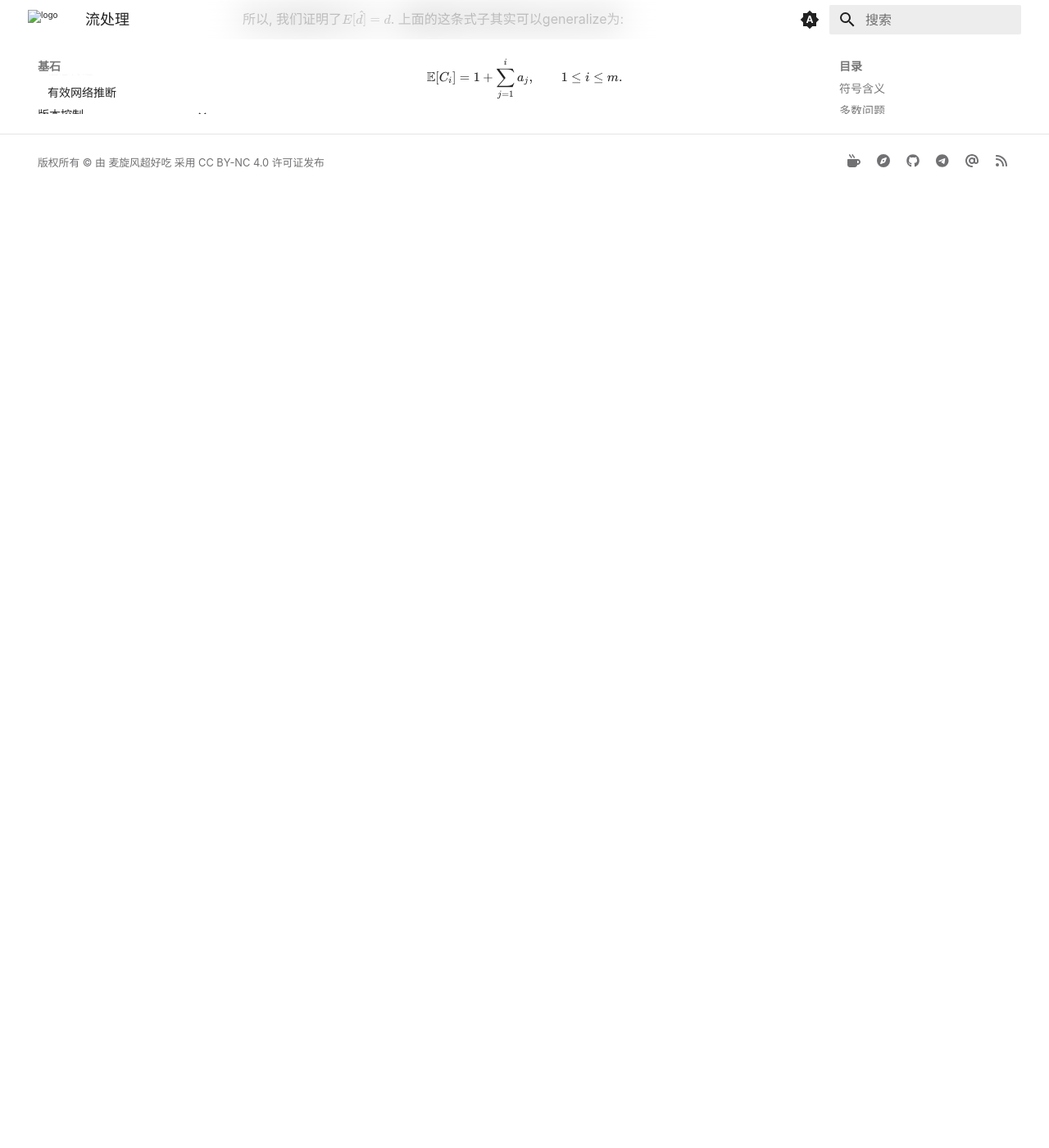
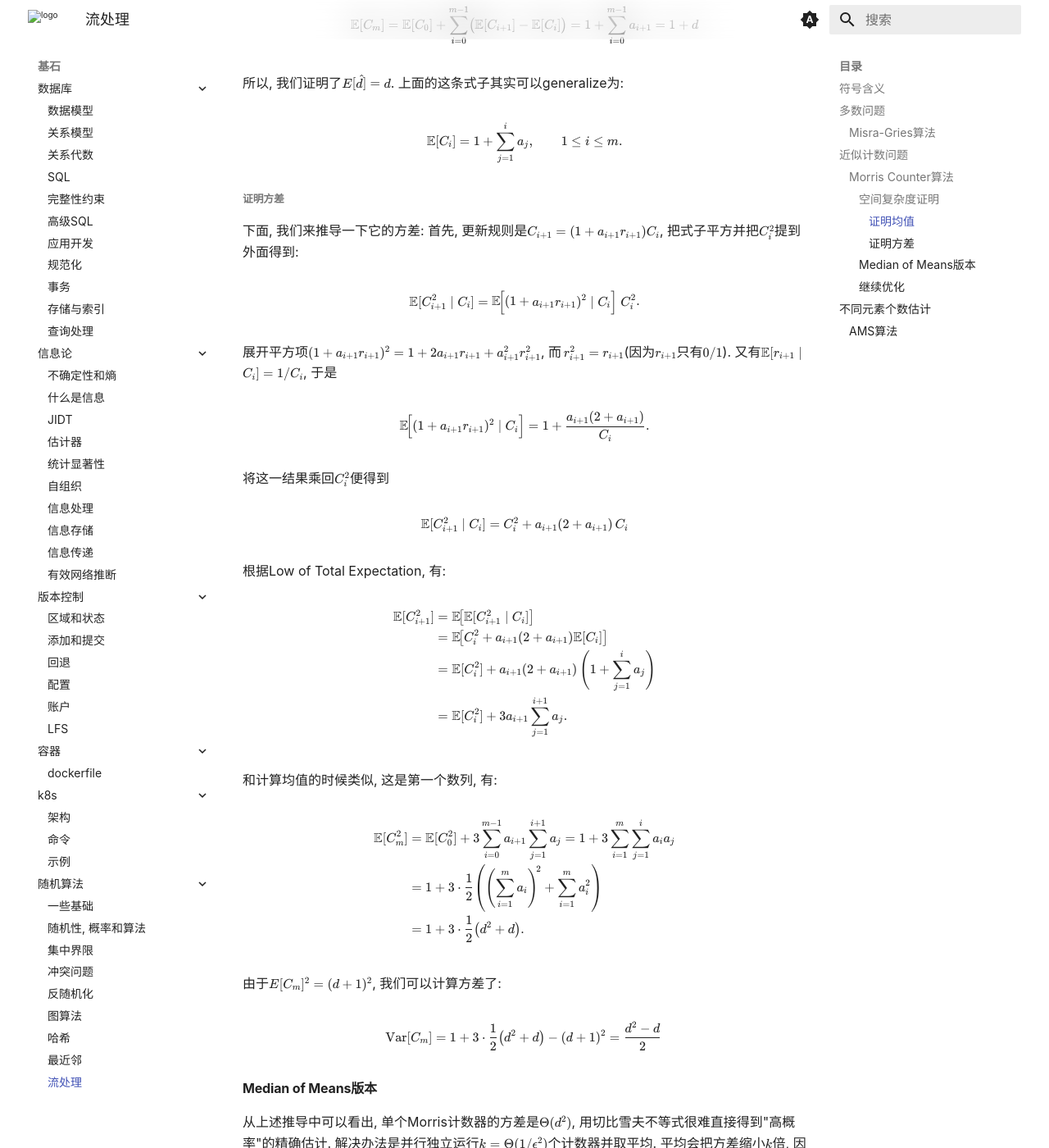
Before and after one commit to ricolxwz/note, an MkDocs documentation site: the page built from docs/general/randomised-algorithm/streaming.md, in a window 1280 px wide and 1400 px high, scrolled down 3661 px. Shown: the whole window at 82% size. Built offline with MkDocs 1.6.1 and Material for MkDocs 9.7.7, drawn with Linux system fonts in a browser that asks for light colours; some web fonts are replaced; a style sheet for code colours, icons or effects is not loaded; before the commit the page ends 3895 px from its top, so only the background shows below that; some of the changed text lies outside the part shown.

Commit message:
docs: update streaming.md and config.md

```diff
--- a/docs/general/randomised-algorithm/streaming.md
+++ b/docs/general/randomised-algorithm/streaming.md
@@ -92,7 +92,11 @@ end for
 
 这个算法的空间复杂度: 理论上, 因为数据流中事件总数$d\leq m$, 所以我们的期望$x$所占用的空间 一定不会超过$\log m$. 然而, 在极端情况下, 如果每一次抛硬币都碰巧成功, 那么$x$甚至可能一路涨到$m$, 那就需要$O(\log m)$位来存储, 与设计初衷相悖. 不过可以证明, 这种极端事件的概率随着$m$呈现指数级衰减, 几乎必然地$x$会被束缚在$O(\log m)$以内, 我们只需要为$x$预留$\log \log m$的空间即可, 实现整体的空间复杂度$s=O(\log \log m)$.
 
+#### 空间复杂度证明
+
 下面, 我们就来证明一下这个空间复杂度的结论. 要证明这个结论, 首先我们需要证明一个关键的引理: 上述算法中随机变量$\hat{d}$满足$E[\hat{d}]=d$和$\text{Var}[\hat{d}]=\frac{d(d-1)}{2}$. 下面是它的证明:
+
+##### 证明均值
 
 定义$C_i$为上述算法第$i$步结束的时候, $2^x$的值, 则$C_0=2^0=1$并且$\hat{d}=C_m-1$. 对于任何$1\leq i\leq m$, 我们有:
 
@@ -135,3 +139,89 @@ $$
 $$
 \mathbb{E}[C_i]=1+\sum_{j=1}^{i}a_j,\qquad 1\le i\le m.
 $$
+
+##### 证明方差
+
+下面, 我们来推导一下它的方差: 首先, 更新规则是$C_{i+1}=(1+a_{i+1}r_{i+1})C_i$, 把式子平方并把$C_i^2$提到外面得到:
+
+\[
+\mathbb E[C_{i+1}^2\mid C_i]=\mathbb E\!\Big[(1+a_{i+1}r_{i+1})^2\mid C_i\Big]\;C_i^2.
+\]
+
+展开平方项$(1+a_{i+1}r_{i+1})^2=1+2a_{i+1}r_{i+1}+a_{i+1}^2r_{i+1}^2$, 而$\,r_{i+1}^2=r_{i+1}$(因为$r_{i+1}$只有$0/1$). 又有$\mathbb E[r_{i+1}\mid C_i]=1/C_i$, 于是
+
+\[
+\mathbb E\!\Big[(1+a_{i+1}r_{i+1})^2\mid C_i\Big]=1+\frac{a_{i+1}(2+a_{i+1})}{C_i}.
+\]
+
+将这一结果乘回$C_i^2$便得到
+
+\[
+\;\mathbb E[C_{i+1}^2\mid C_i]=C_i^2+a_{i+1}(2+a_{i+1})\,C_i\;
+\]
+
+根据Low of Total Expectation, 有:
+
+\[
+\begin{aligned}
+\mathbb{E}[C_{i+1}^2]
+  &= \mathbb{E}\!\bigl[\mathbb{E}[C_{i+1}^2 \mid C_i]\bigr] \\
+  &= \mathbb{E}\!\bigl[C_i^2 + a_{i+1}(2+a_{i+1})\mathbb{E}[C_i]\bigr] \\
+  &= \mathbb{E}[C_i^2]
+     + a_{i+1}(2+a_{i+1})\left(1+\sum_{j=1}^{i} a_j\right) \\
+  &= \mathbb{E}[C_i^2]
+     + 3a_{i+1}\sum_{j=1}^{i+1} a_j .
+\end{aligned}
+\]
+
+和计算均值的时候类似, 这是第一个数列, 有:
+
+\[
+\begin{aligned}
+\mathbb{E}[C_m^2]
+&=\mathbb{E}[C_0^2]+3\sum_{i=0}^{m-1}a_{i+1}\sum_{j=1}^{i+1}a_j
+      =1+3\sum_{i=1}^{m}\sum_{j=1}^{i}a_i a_j \\[4pt]
+&=1+3\cdot\frac12\!\left(
+      \left(\sum_{i=1}^{m}a_i\right)^{\!2}
+      +\sum_{i=1}^{m}a_i^{2}
+   \right) \\[4pt]
+&=1+3\cdot\frac12\bigl(d^{2}+d\bigr).
+\end{aligned}
+\]
+
+由于$E[C_m]^2=(d+1)^2$, 我们可以计算方差了:
+
+\[
+\operatorname{Var}[C_m]
+  = 1 + 3\cdot\frac12\bigl(d^{2}+d\bigr)
+    - (d+1)^{2}
+  = \frac{d^{2}-d}{2}\,
+\]
+
+#### Median of Means版本
+
+从上述推导中可以看出, 单个Morris计数器的方差是$\Theta(d^2)$, 用切比雪夫不等式很难直接得到"高概率"的精确估计. 解决办法是并行独立运行$k=\Theta(1/\epsilon^2)$个计数器并取平均. 平均会把方差缩小$k$倍, 因此平均值成为一个$1+\epsilon$-近似, 成功概率可以提升到一个固定常数. 接着再使用median-trick, 把上述降低了的方差的算法再独立运行$T=\Theta(\log (1/\delta))$次, 取所有结果的中位数. 中位数对偶然的极端非常鲁棒, 于是最终得到再置信度$1-\delta$下的$(1+\epsilon)$-估计. 下面是一个更加规范的定理:
+
+Medians-of-Means版本的Morris Counter算法: 对于任意$\epsilon, \delta\in (0, 1]$, 它给出流中非零元素个数$d$的估计值$\hat{d}$, 并保证:
+
+$$
+Pr[(1-\epsilon)d\leq \hat{d}\leq (1+\epsilon)d]\geq 1-\delta
+$$
+
+算法所用空间为:
+
+$$
+s=O(\frac{\log \log m}{\epsilon^2}\cdot \log \frac{1}{\delta})
+$$
+
+#### 继续优化
+
+上面的算法已经把空间优化到双对数量级, 但是作者认为还继续优化. 做法不再是采用"Median of means"技巧. 而是直接改进计数器本身: 原算法在当前值为$x$的时候, 以概率$1/2^x$将$x$加一, 并把$2^x-1$作为估计; 改进版的算法引入一个可以调节的底数$\alpha>0$, 在$x$处以概率$1/(\alpha(1+\alpha)^x)$增加$x$, 返回$(1+\alpha)^x-1$, 通过精细选择$\alpha$, 可以进一步降低误差和失败的概率, 同样是双对数级空间, 但是界会更紧.
+
+## 不同元素个数估计
+
+Distinct Elements Problem: 给定一条长度可能极大的流, 只用亚线性内存去估计这条流中出现过的不同元素个数$d=\sum_{j\in [n]}1_{f_j>0}$. 在传统的离线场景下, 直接维护哈希集合就可以精确技术, 但是在网络包监控, 搜索日志分析或者物联网传感器等高吞吐情形中, 流速太快, 元素空间$n$太大, 根本无法把所有元素逐个存下来.
+
+### AMS算法
+
+研究者针对这个问题提出了Tidemark(又称为AMS)算法, 该算法能够在仅用对数级别空间的前提下给出$d$的常数因子近似. 这里先引入一个符号$zeros(k)$: 对于任意正整数$k$, $zeros(k)$是能够整除$k$的
```
Also changed, not shown: docs/software/autohotkey/config.md (+2 -0 lines).
